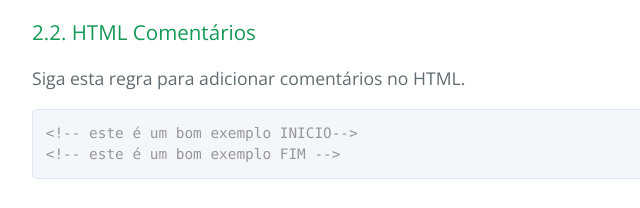
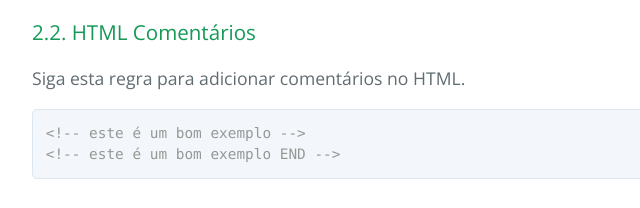
Before and after one commit to vinieloy/code-style-guide, a plain HTML site: page index.html in a window 1280 px wide. Shown: the part 3340-3548 px from the top of the page, 192-832 px from the left. Drawn offline with nearby package versions, Linux system fonts and the light colour scheme.

```diff
--- a/index.html
+++ b/index.html
@@ -157,8 +157,8 @@ git commit <span class="pl-k">-</span>m <span class="pl-s"><span class="pl-pds">
 
 <p>Siga esta regra para adicionar comentários no HTML.</p>
 
-<div class="highlight highlight-text-html-basic"><pre><span class="pl-c">&lt;!-- este é um bom exemplo INICIO--&gt;</span>
-<span class="pl-c">&lt;!-- este é um bom exemplo FIM --&gt;</span></pre></div>
+<div class="highlight highlight-text-html-basic"><pre><span class="pl-c">&lt;!-- este é um bom exemplo --&gt;</span>
+<span class="pl-c">&lt;!-- este é um bom exemplo END --&gt;</span></pre></div>
 
 <p><a name="html-encoding"></a></p>
 
```
Also changed, not shown: params.json (+1 -1 lines).
